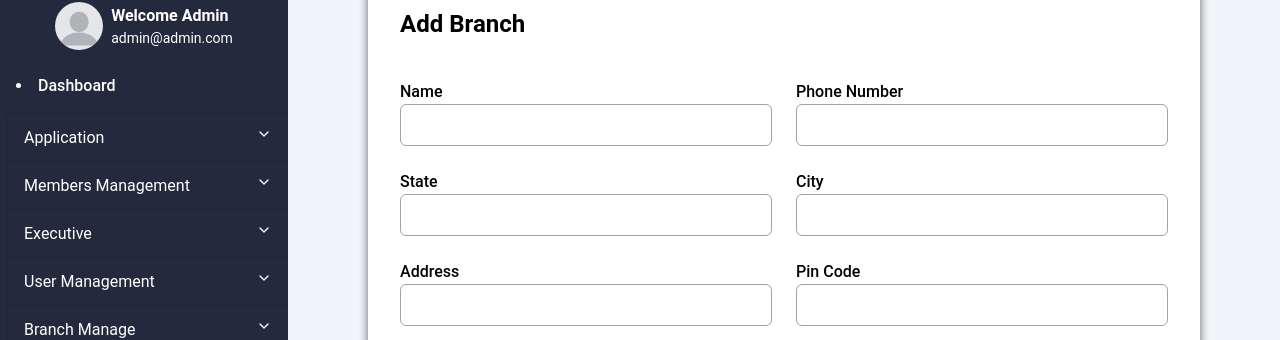
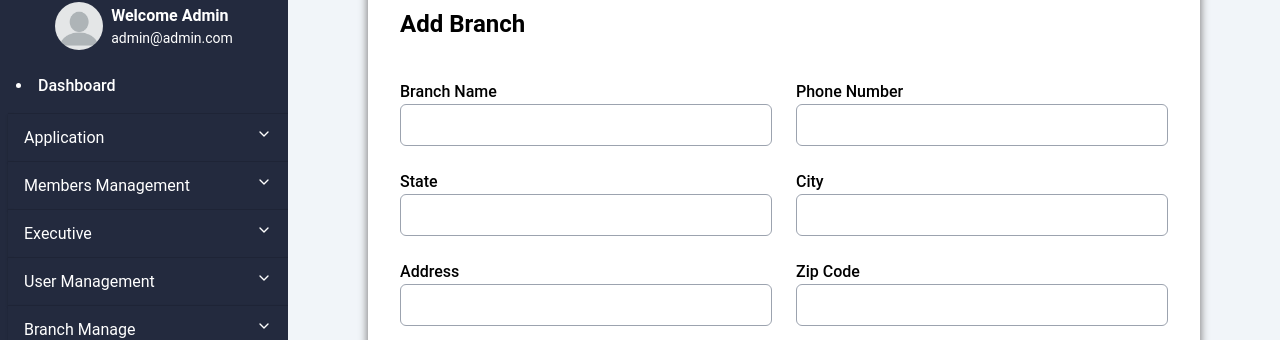
Before and after one commit to Subin-S22/uhrsf-amdin, a React (Create React App) app: page /application/add-branch in a window 1280 px wide. Shown: the part 112-452 px from the top of the page. Built offline with nearby package versions, Linux system fonts and the light colour scheme; sample sign-in values are in the browser's storage.

Commit message:
branch update

```diff
--- a/src/App.tsx
+++ b/src/App.tsx
@@ -3,10 +3,13 @@ import HeaderCard from "./componets/molecules/HeaderCard";
 import Laytout from "./componets/molecules/Laytout";
 import Table from "./componets/molecules/Table";
 import BranchTable from "./componets/molecules/BranchesTable";
-import { yetToApprove } from "./services/admin";
+import { branchList, getByStatus, yetToApprove } from "./services/admin";
 
 function App() {
   const [received, setReceived] = useState([]);
+  const [members, setMembers] = useState([]);
+  const [branches, setBranchList] = useState([]);
+  const [branchCount, setBranchCount] = useState(0);
 
   const getYettoApprove = async () => {
     try {
@@ -18,20 +21,44 @@ function App() {
     }
   };
 
+  const getMembers = async () => {
+    try {
+      const res = await getByStatus("approved");
+
+      setMembers(res.data.data);
+    } catch (err) {
+      console.log(err);
+    }
+  };
+  const getBranchList = async () => {
+    try {
+      const res = await branchList();
+      setBranchCount(res.data.data.length);
+      setBranchList(res.data.data);
+    } catch (err) {
+      console.log(err);
+    }
+  };
+
   useEffect(() => {
     getYettoApprove();
+    getBranchList();
+    getMembers();
   }, []);
 
   return (
     <Laytout>
       <section className="w-full">
         <section className="mt-6">
-          <HeaderCard applicationCount={received.length} />
+          <HeaderCard
+            applicationCount={received.length}
+            branchCount={branchCount}
+          />
         </section>
         <section className="m-8">
           <Table title="Application Received" data={received} />
-          <Table title="Members" data={[]} />
-          <BranchTable title="Branches" data={[]} />
+          <Table title="Members" data={members} />
+          <BranchTable title="Branches" data={branches} />
         </section>
       </section>
     </Laytout>
--- a/src/componets/molecules/BranchesTable.tsx
+++ b/src/componets/molecules/BranchesTable.tsx
@@ -295,6 +295,11 @@ export default function EnhancedTable({ title, search, data }: Props) {
     filterData();
   }, [filterData, searchValue]);
 
+  const handleBranchDetails = (branch) => {
+    store?.action.setBranchDetails(branch);
+    navigate("/application/add-branch");
+  };
+
   return (
     <Box sx={{ width: "100%" }}>
       <Paper sx={{ width: "100%", mb: 2 }}>
@@ -336,6 +341,7 @@ export default function EnhancedTable({ title, search, data }: Props) {
                       aria-checked={isItemSelected}
                       tabIndex={-1}
                       key={index}
+                      onClick={() => handleBranchDetails(row)}
                     >
                       <TableCell component="th" id={labelId} scope="row">
                         {row.branchId}
--- a/src/componets/molecules/HeaderCard.tsx
+++ b/src/componets/molecules/HeaderCard.tsx
@@ -7,6 +7,7 @@ import { IconType } from "react-icons/lib";
 
 type Props = {
   applicationCount: number;
+  branchCount: number;
 };
 
 interface Detail {
@@ -66,6 +67,20 @@ const HeaderCard = (props: Props) => {
     fetchMembersCount();
   }, [fetchMembersCount]);
 
+  useEffect(() => {
+    if (props.branchCount) {
+      const temp = cards.map((card) => {
+        if (card.name === "Branches") {
+          return { ...card, total: props.branchCount };
+        } else return card;
+      });
+      console.log(temp);
+
+      setCards(temp);
+    }
+    // eslint-disable-next-line react-hooks/exhaustive-deps
+  }, [props.branchCount]);
+
   // useEffect(() => {
   //   const temp = cards.map((detail) => {
   //     if (detail.name === "Applications Received") {
--- a/src/componets/pages/BranchForm.tsx
+++ b/src/componets/pages/BranchForm.tsx
@@ -1,40 +1,54 @@
+import { AxiosError } from "axios";
 import { Formik, Form } from "formik";
-import React from "react";
+import React, { useContext } from "react";
+import { toast } from "react-toastify";
+import { addBranch } from "../../services/admin";
 import Button from "../atoms/Button";
 import Field from "../atoms/Field";
 import Laytout from "../molecules/Laytout";
+import { useNavigate } from "react-router-dom";
+import { Context } from "../../context";
 
 interface Props {}
 
-const initialValues = {
-  name: "",
-  phoneNumber: "",
-  state: "",
-  city: "",
-  address: "",
-  pincode: "",
-};
+const BranchForm = (props: Props) => {
+  const store = useContext(Context);
+  const branchDetails = store?.data.branchDetails;
 
-type Initial = typeof initialValues;
+  const navigate = useNavigate();
 
-const BranchForm = (props: Props) => {
+  const onSubmit = async (values) => {
+    try {
+      console.log(values);
+      await addBranch(values);
+      navigate(-1);
+    } catch (err: unknown) {
+      if (typeof err === "string") {
+        toast.error(err);
+      } else if (err instanceof Error) {
+        toast.error(err.message);
+      } else if (err instanceof AxiosError) {
+        toast.error(err.response?.statusText);
+      } else {
+        toast.error("Failed to add the branch");
+      }
+    }
+  };
+
   return (
     <Laytout>
       <section>
-        <Formik
-          initialValues={initialValues}
-          onSubmit={(values: Initial) => console.log(values)}
-        >
+        <Formik initialValues={branchDetails} onSubmit={onSubmit}>
           <Form className="grid gird-cols-1 lg:grid-cols-2 mx-10 md:mx-20 gap-6 p-8 shadow-[0px_2px_8px_1px_gray] rounded-md bg-white">
             <h1 className="font-bold text-2xl mt-2 mb-4 lg:col-span-2">
               Add Branch
             </h1>
-            <Field name="name" label="Name" />
+            <Field name="branchName" label="Branch Name" />
             <Field name="phoneNumber" label="Phone Number" />
             <Field name="state" label="State" />
             <Field name="city" label="City" />
             <Field name="address" label="Address" />
-            <Field name="pincode" label="Pin Code" />
+            <Field name="zipcode" label="Zip Code" />
             <div className="flex justify-center items-center w-full lg:col-span-2 flex-wrap gap-4">
               <Button variant="disable">Back</Button>
               <Button variant="approve" type="submit">
--- a/src/componets/pages/UserForm.tsx
+++ b/src/componets/pages/UserForm.tsx
@@ -91,7 +91,7 @@ const UserForm = () => {
         approvalStatus: status,
       });
       toast.success(updated.data.message);
-      navigate("/application/approved");
+      navigate(-1);
     } catch (err: unknown) {
       if (typeof err === "string") {
         toast.error(err);
--- a/src/context/Provider.tsx
+++ b/src/context/Provider.tsx
@@ -5,11 +5,15 @@ export interface Store {
     tableName: string;
     userDetails: any;
     title: string;
+    branchDetails: any;
+    branchCount: number;
   };
   action: {
     setTableName: React.Dispatch<React.SetStateAction<string>>;
     setUserDetails: React.Dispatch<React.SetStateAction<{}>>;
     setTitle: React.Dispatch<React.SetStateAction<string>>;
+    setBranchDetails: React.Dispatch<React.SetStateAction<{}>>;
+    setBranchCount: React.Dispatch<React.SetStateAction<number>>;
   };
 }
 
@@ -19,16 +23,23 @@ const Provider = ({ children }) => {
   const [tableName, setTableName] = useState("");
   const [userDetails, setUserDetails] = useState({});
   const [title, setTitle] = useState("");
+  const [branchDetails, setBranchDetails] = useState({});
+  const [branchCount, setBranchCount] = useState(0);
+
   const store = {
     data: {
       tableName,
       userDetails,
       title,
+      branchDetails,
+      branchCount,
     },
     action: {
       setTableName,
       setUserDetails,
       setTitle,
+      setBranchDetails,
+      setBranchCount,
     },
   };
 
--- a/src/services/admin.ts
+++ b/src/services/admin.ts
@@ -106,3 +106,12 @@ export const getMemberDetailsById = async (memberId: string) => {
     throw err;
   }
 };
+
+export const addBranch = async (reqBody) => {
+  try {
+    const res = await baseAxios.put("/create-branch", reqBody);
+    return res;
+  } catch (err) {
+    throw err;
+  }
+};
```
